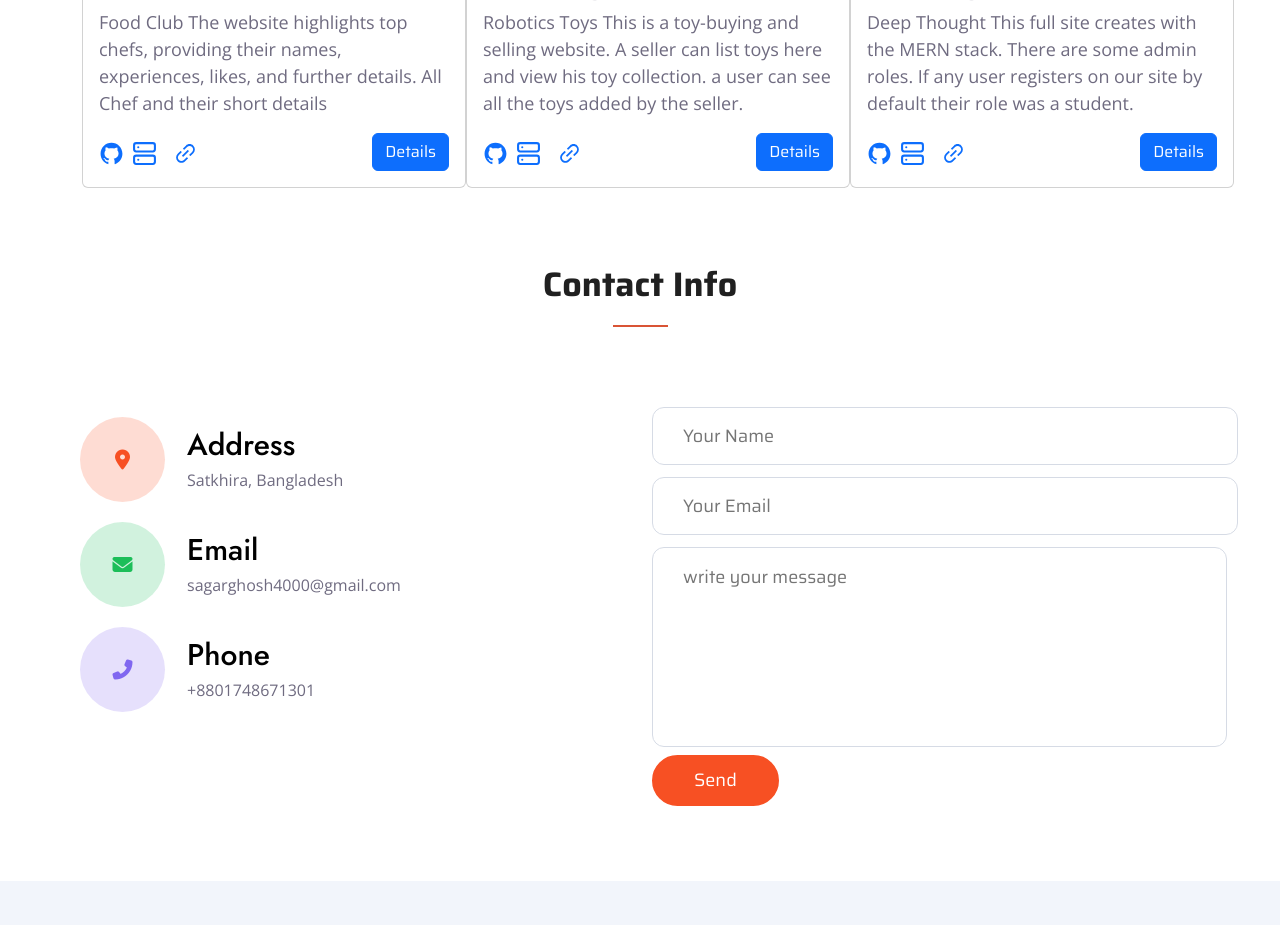
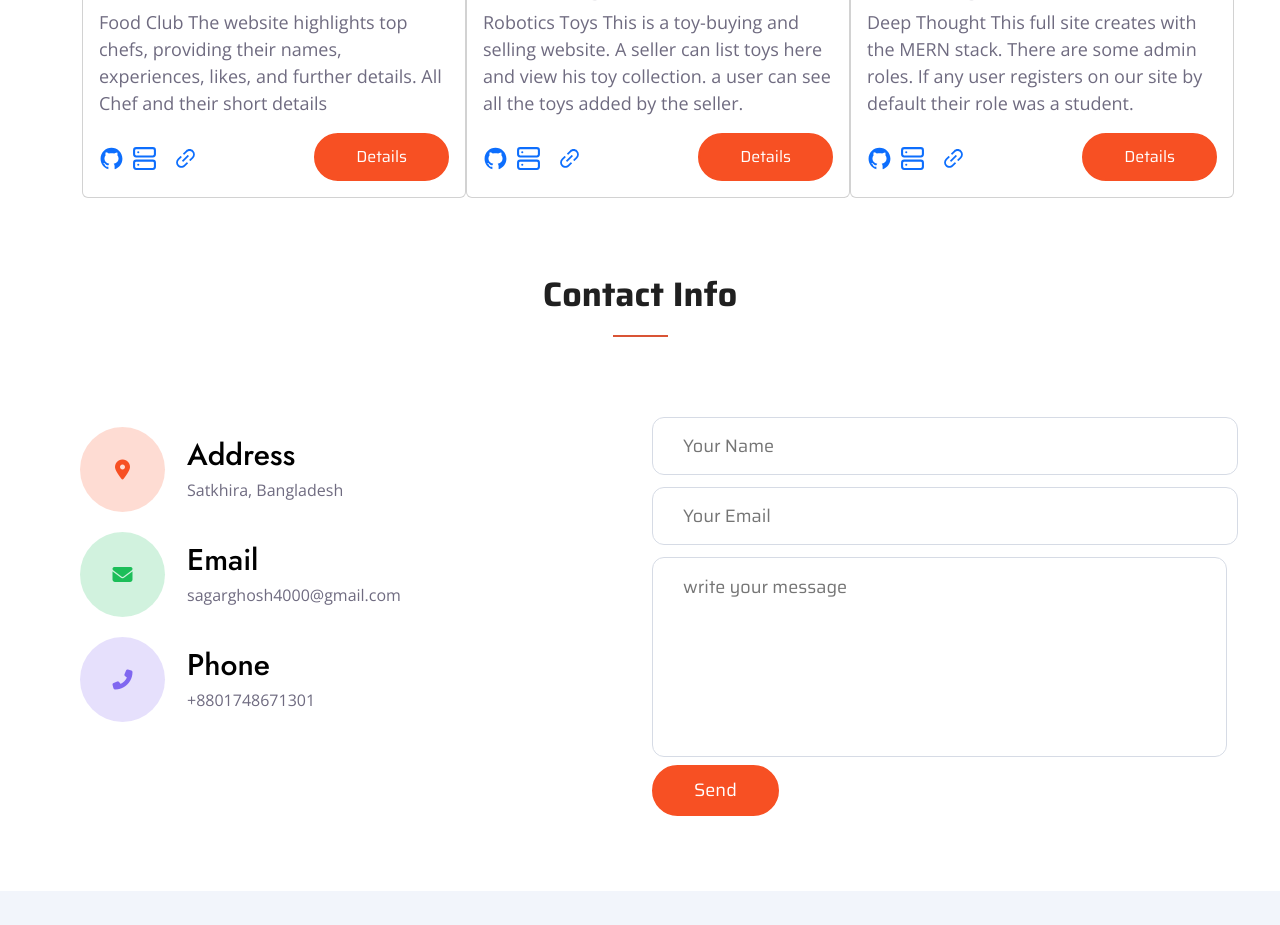
Before and after one commit to sagar-ghosh1/my-portfolio-website, a React (Vite) app: page / in a window 1280 px wide. Shown: the part 3220-4145 px from the top of the page. Built offline with nearby package versions, Linux system fonts and the light colour scheme.

Commit message:
modify portfolio

```diff
--- a/src/Portfolio/Modal/Modal1.jsx
+++ b/src/Portfolio/Modal/Modal1.jsx
@@ -15,7 +15,7 @@ const Modal1 = () => {
             <figure><img src={modal1} alt="" /></figure>
 
             <p>
-              Food Club overview <br /> <br />
+              Food Club <br /> <br />
               <span>key Features</span> <br />
               1. If you like the food of any recipe, you can tell about that recipe by clicking the view recipe button.
               <br />
@@ -26,7 +26,7 @@ const Modal1 = () => {
               6. If the user is logged in, he can view the safe and recipe details.
             </p> <br />
             <p>
-              <span>Technologies</span>, <br />
+              <span>Technologies</span> <br />
               HTML5, CSS3, Tailwind CSS,  DaisyUI, ReactJs,  Firebase, React-lazy-load, MongoDB, React-to-pdf, Express Js, NodeJs, React router, Vercel
             </p>
 
--- a/src/Portfolio/Modal/Modal2.jsx
+++ b/src/Portfolio/Modal/Modal2.jsx
@@ -15,7 +15,7 @@ const Modal2 = () => {
                         <figure><img src={modal2} alt="" /></figure>
 
                         <p>
-                            Robotics Toys overview <br /> <br />
+                            Robotics Toys <br /> <br />
                             <span>key Features</span> <br />
                             1. It is a game type website.
                             <br />
@@ -28,7 +28,7 @@ const Modal2 = () => {
                             6. Again you can blog if you want.
                         </p> <br />
                         <p>
-                        <span>Technologies</span>, <br />
+                        <span>Technologies</span> <br />
                             ReactJs, React router, Tailwind CSS, AOS Animation, Daisy UI, Firebase, Sweetalert, Express Js, Node Js, Vercel, MongoDB, toastify, react-helmet-async
                         </p>
                     </div>
--- a/src/Portfolio/Modal/Modal3.jsx
+++ b/src/Portfolio/Modal/Modal3.jsx
@@ -15,7 +15,7 @@ const Modal3 = () => {
             <figure><img src={modal2} alt="" /></figure>
 
             <p>
-              Deep Thought overview <br /> <br />
+              Deep Thought <br /> <br />
               <span>key Features</span> <br />
               1. This is an exercise website of mine doing exercise type work.
               <br />
@@ -26,7 +26,7 @@ const Modal3 = () => {
               6. Again, if it doesnt work properly, it will give an error.
             </p> <br />
             <p>
-              <span>Technologies</span>, <br />
+              <span>Technologies</span> <br />
               HTML5, CSS3, Vercel, React Js, Firebase, Tailwind CSS, Daisy UI, react-helmet-async, MongoDB, Express Js, Node Js, React router, JWT, Axios, AOS Animation, Sweetalert, React query, swiper, react-hook-form, toastify
             </p>
           </div>
--- a/src/Portfolio/Portfolio.jsx
+++ b/src/Portfolio/Portfolio.jsx
@@ -21,7 +21,7 @@ const Portfolio = () => {
               <a className='iconStyle' href="https://food-club-d8106.web.app/" target='_blank' rel='noreferrer'><AiOutlineLink className='iconStyle'></AiOutlineLink></a>
 
             </div>
-            <button type="button" className="btn btn-primary" data-bs-toggle="modal" data-bs-target="#staticBackdrop1">
+            <button type="button" className="btn btn-primary contactbutton" data-bs-toggle="modal" data-bs-target="#staticBackdrop1">
               Details
             </button>
             <Modal1></Modal1>
@@ -40,7 +40,7 @@ const Portfolio = () => {
               <a className='iconStyle' href="https://robotics-toys.web.app/" target='_blank' rel='noreferrer'><AiOutlineLink className='iconStyle'></AiOutlineLink></a>
 
             </div>
-            <button type="button" className="btn btn-primary" data-bs-toggle="modal" data-bs-target="#staticBackdrop2">
+            <button type="button" className="btn btn-primary contactbutton" data-bs-toggle="modal" data-bs-target="#staticBackdrop2">
               Details
             </button>
             <Modal2></Modal2>
@@ -59,7 +59,7 @@ const Portfolio = () => {
               <a className='iconStyle' href="https://648dea9e73a33f277cc9e1d9--grand-crepe-235e4e.netlify.app/" target='_blank' rel='noreferrer'><AiOutlineLink className='iconStyle'></AiOutlineLink></a>
 
             </div>
-            <button type="button" className="btn btn-primary" data-bs-toggle="modal" data-bs-target="#staticBackdrop3">
+            <button type="button" className="btn btn-primary contactbutton" data-bs-toggle="modal" data-bs-target="#staticBackdrop3">
               Details
             </button>
             <Modal3></Modal3>
```
Also changed, not shown: src/assets/idea.png.
